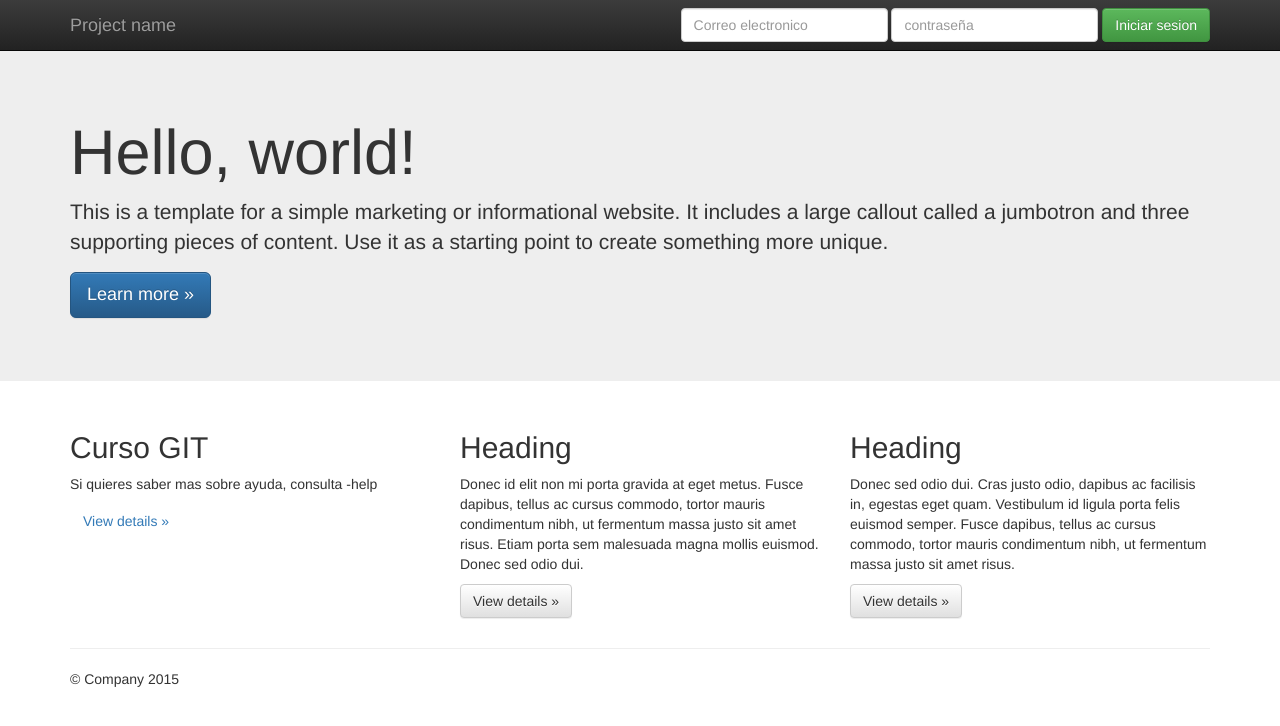
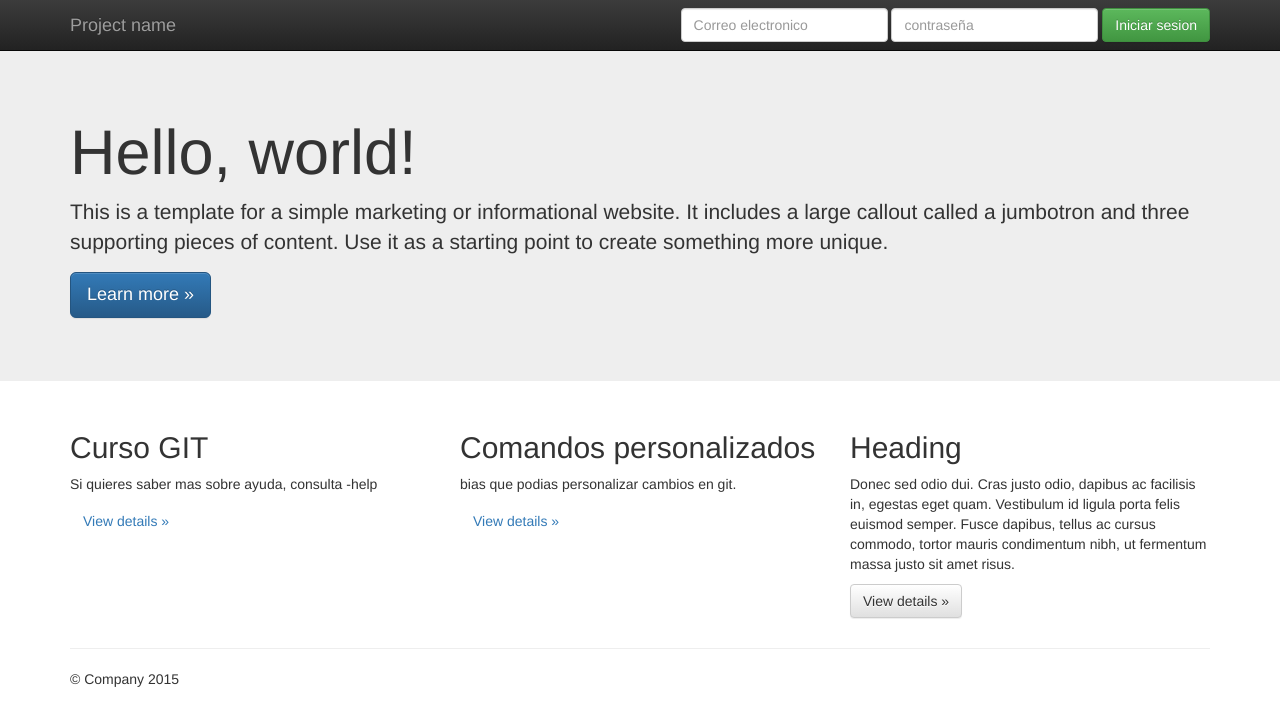
Before and after one commit to AlvaroYubero/CursoGit, a plain HTML site: page index.html in a window 1280 px wide. Drawn offline with nearby package versions, Linux system fonts and the light colour scheme.

Commit message:
se actualiza articulo 2 de seccion secundaria de git

```diff
--- a/index.html
+++ b/index.html
@@ -70,9 +70,9 @@
           <p><a class="btn btn-sucess" href="#" role="button">View details &raquo;</a></p>
         </div>
         <div class="col-md-4">
-          <h2>Heading</h2>
-          <p>Donec id elit non mi porta gravida at eget metus. Fusce dapibus, tellus ac cursus commodo, tortor mauris condimentum nibh, ut fermentum massa justo sit amet risus. Etiam porta sem malesuada magna mollis euismod. Donec sed odio dui. </p>
-          <p><a class="btn btn-default" href="#" role="button">View details &raquo;</a></p>
+          <h2>Comandos personalizados</h2>
+          <p>bias que podias personalizar cambios en git. </p>
+          <p><a class="btn btn-shadow" href="#" role="button">View details &raquo;</a></p>
        </div>
         <div class="col-md-4">
           <h2>Heading</h2>
```
